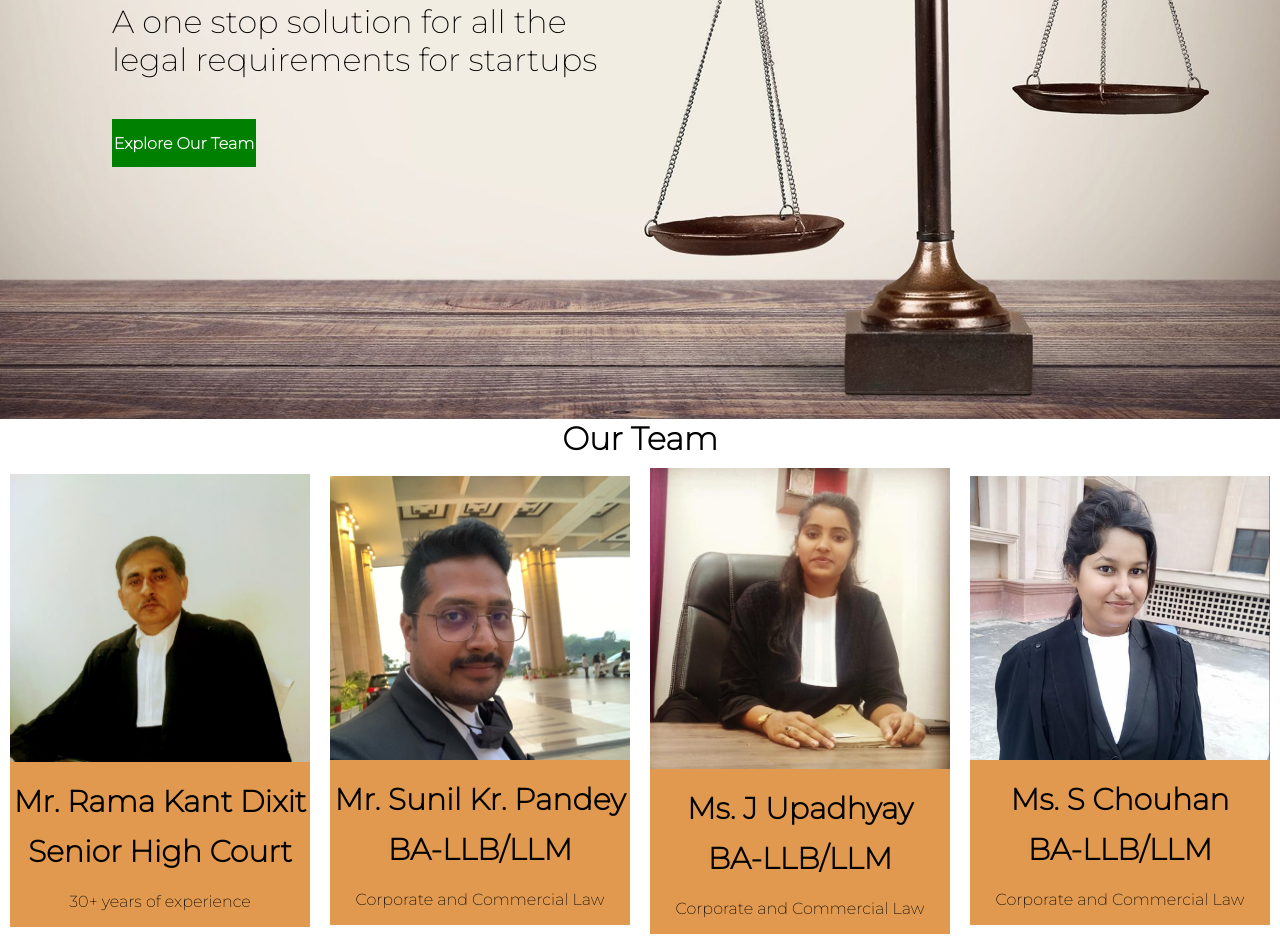
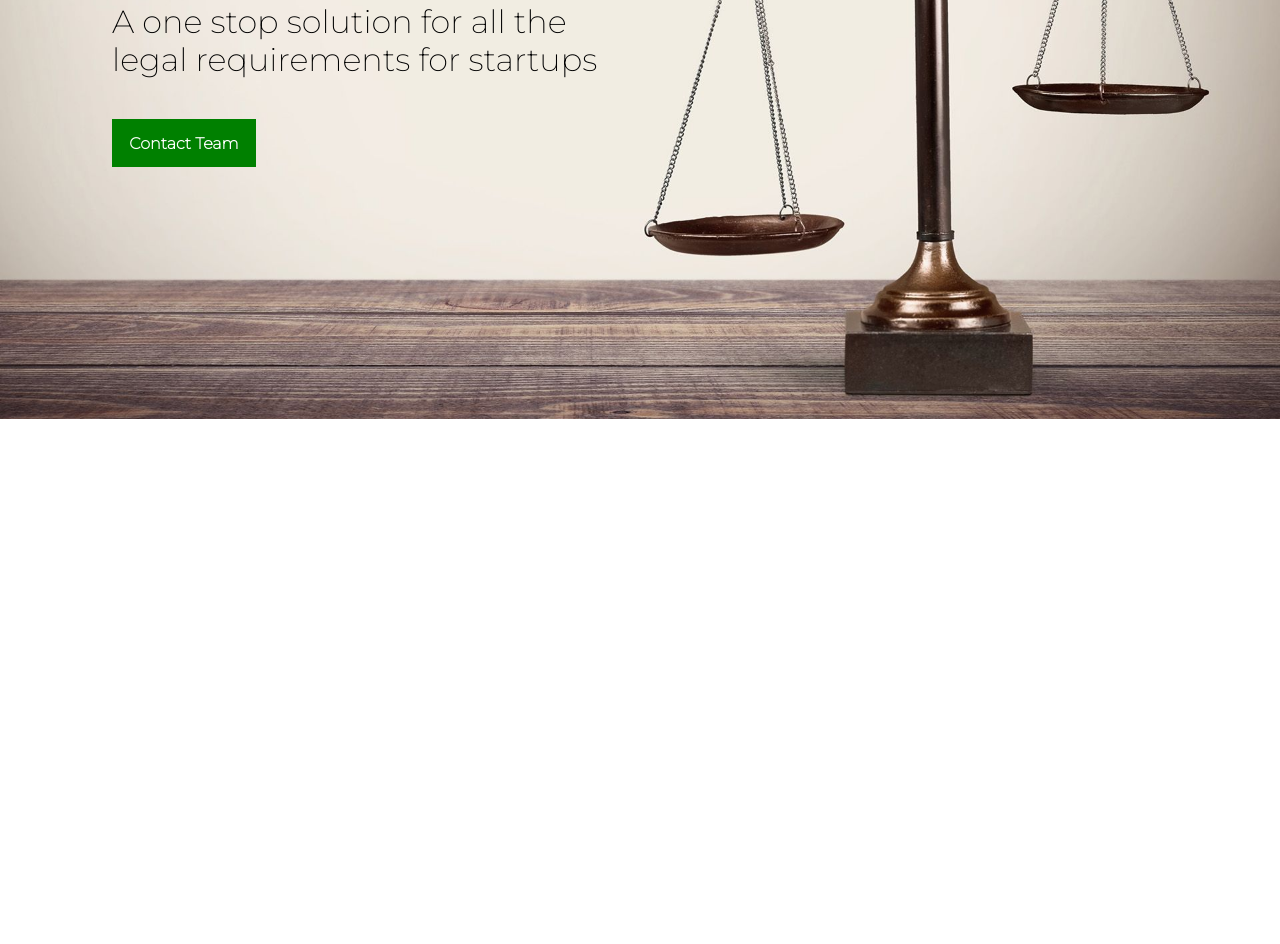
Before and after one commit to Shlok1999/LEAD-Legal-Associates, a website: page public/index.html in a window 1280 px wide. Shown: the part 467-1411 px from the top of the page. After the commit the page ends 886 px from the top, so only its background shows below. Drawn offline with Linux system fonts and the light colour scheme; files whose address does not match are found by name.

Commit message:
removed items

```diff
--- a/index.js
+++ b/index.js
@@ -23,7 +23,6 @@ app.get("/contact", (req, res)=>{
 app.get("/subscribe", (req, res)=>{
     res.send("Subscribe")
 })
-
 app.listen(port, ()=>{
     console.log(`http://localhost:${port}`)
 })
--- a/public/index.html
+++ b/public/index.html
@@ -62,61 +62,14 @@
             style="background: url(./images/justice-2.jpg); background-position: center; background-size: cover;">
             <div class="slider-heading">LEAD<br> Legal Associates</div>
             <div class="slider-para">A one stop solution for all the legal requirements for startups</div>
-            <div class="button"><a style="color: white;" href="#info">Explore Our Team</a></div>
+            <div class="button"><a style="color: white;" href="#info">Contact Team</a></div>
         </div>
     </div>
 
 
-    <div class="team-section">
-        <div class="our-team">
-            <h1 style="text-align: center;">Our Team</h1>
-        </div>
-        <div class="team-mates">
-            <div class="lawyer lawyer-1">
-                <div class="image">
-                    <img src="./images/adv-1.jpeg" width="300px" alt="">
-                </div>
-                <div class="experience">
-                    <div class="name" style="font-weight: 800;">Mr. Rama Kant Dixit</div>
-                    <strong>Senior High Court </strong>
-                    <p style="font-size: medium;">30+ years of experience</p>
-                </div>
-            </div>
-            <div class="lawyer lawyer-2">
-                <div class="image">
-                    <img src="./images/adv-2.jpeg" width="300px" alt="">
-                </div>
-                <div class="experience">
-                    <div class="name" style="font-weight: 800;">Mr. Sunil Kr. Pandey</div>
 
-                    <strong> BA-LLB/LLM</strong>
-                    <p style="font-size: medium;">Corporate and Commercial Law</p>
-                </div>
-            </div>
-            <div class="lawyer lawyer-3">
-                <div class="image">
-                    <img src="./images/adv-3.jpeg" width="300px" alt="">
-                </div>
-                <div class="experience">
-                    <div class="name" style="font-weight: 800;">Ms. J Upadhyay</div>
 
-                    <strong> BA-LLB/LLM</strong>
-                    <p style="font-size: medium;">Corporate and Commercial Law</p>
-                </div>
-            </div>
-            <div class="lawyer lawyer-4">
-                <div class="image">
-                    <img src="./images/adv-4.jpeg" width="300px" alt="">
-                </div>
-                <div class="experience">
-                    <div class="name" style="font-weight: 800;">Ms. S Chouhan</div>
 
-                    <strong> BA-LLB/LLM</strong>
-                    <p style="font-size: medium;">Corporate and Commercial Law</p>
-                </div>
-            </div>
-        </div>
-    </div>
 
 
     <!-- <div class="footer">
--- a/public/styles/style.css
+++ b/public/styles/style.css
@@ -27,13 +27,23 @@
 .motto-section{
     display: flex;
     align-items: center;
-    justify-content: space-around;
+    /* justify-content: space-around; */
 }
 .motto{
-    margin-left: 20vw;
+    display: flex;
+    flex-wrap: wrap;
+    margin-left: 10vw;
     height: 5vh;
     width: 40vw;
     background-color: #e0994e;
+}
+.motto > div{
+    background-color: transparent;
+    cursor: pointer;
+}
+.motto > div:hover{
+    background-color: #fcb558;
+    transition: 0.5s ease;
 }
 .corporate, .litigation, .advisory{
     margin-left: 1vh;
@@ -57,7 +67,7 @@
     align-items: center;
 }
 .right-nav-responsive{
-    display: no;
+    display: none;
 }
 .right-services{
     height: 2rem;
@@ -106,30 +116,6 @@
     color: white;
     cursor: pointer;
 }
-
-.team-section{
-    /* min-height: 50vh; */
-
-}
-.team-mates{
-    display: flex;
-    flex-wrap: wrap;
-    justify-content: space-around;
-    align-items: center;
-}
-.team-mates > div{
-    background-color: #e0994e;
-    width: 300px;
-    min-height: 50vh;
-    margin: 10px;
-    text-align: center;
-    line-height: 50px;
-    font-size: 30px;
-}
-
-
-
-
 .footer{
     height: 30vh;
     background-color: #7b3f00;
@@ -156,14 +142,6 @@
         align-items: center;
         z-index: 1;
     }
-    /* .lawyer{
-        width: 80vw;
-    }
-    .image{
-        width: 100% ;
-        height: 50vh;
-    } */
-
     .slider-section{
         padding-left: 0.5rem;
     }
```
Also changed, not shown: public/about.html (+1 -3 lines), public/contact.html (+3 -3 lines), public/services.html (+1 -3 lines), public/subscribe.html (+1 -3 lines).
